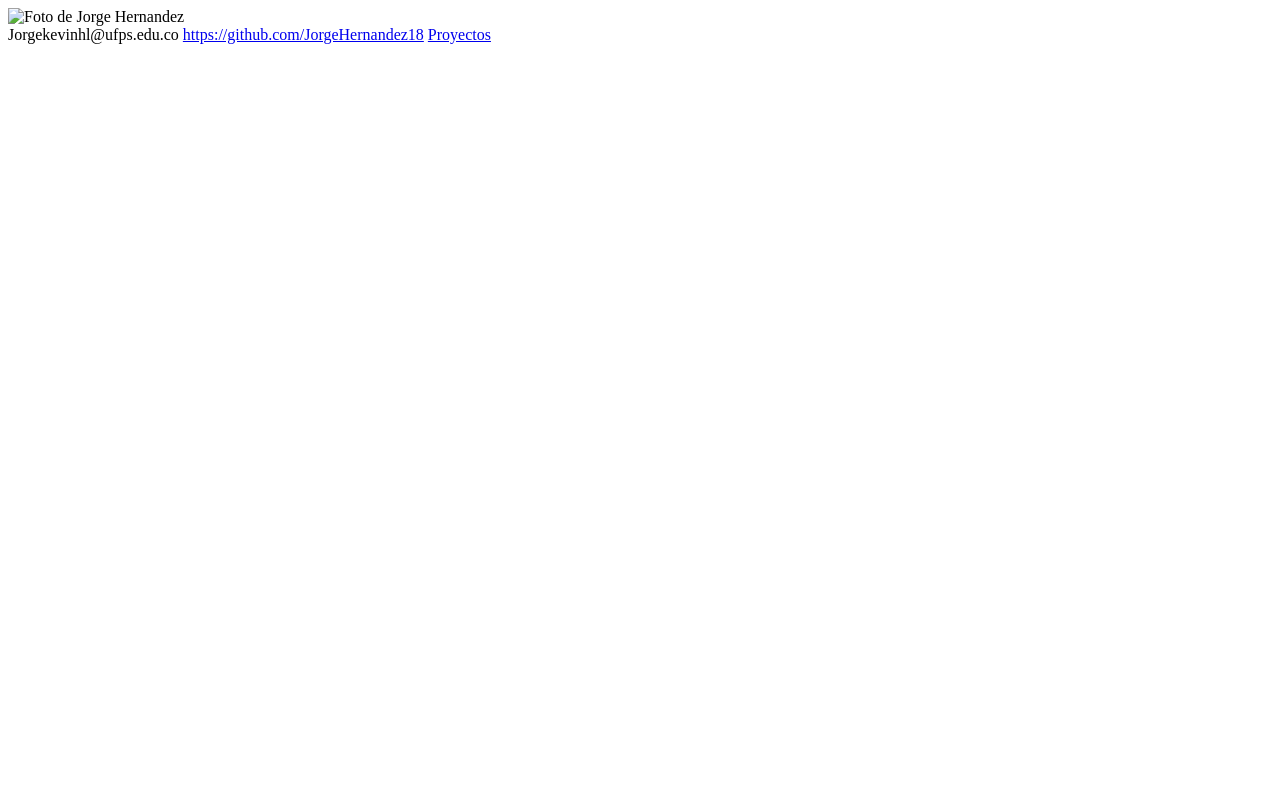
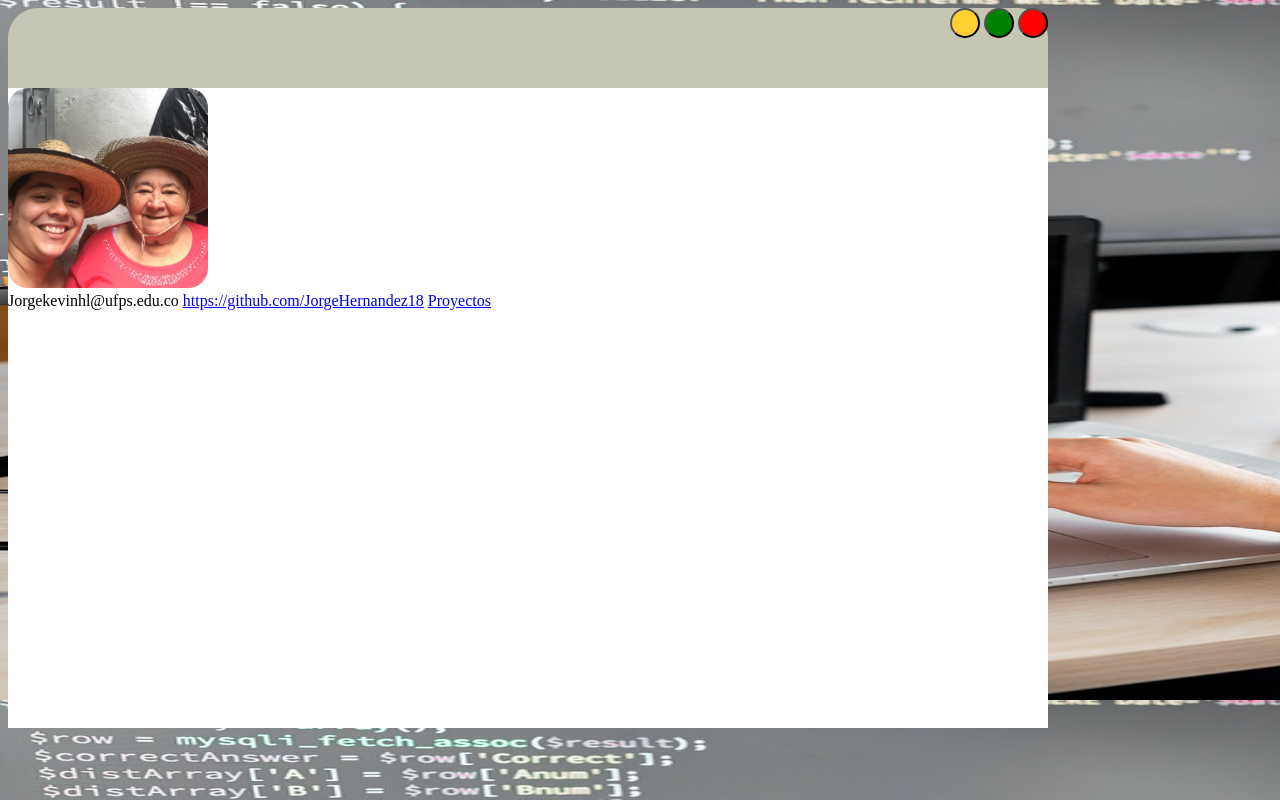
Before and after one commit to wilSosa/1151734, a plain HTML site: page students/1151810/html/personal.html in a window 1280 px wide. Drawn offline with Linux system fonts and the light colour scheme.

Commit message:
Modificacion de personal html

```diff
--- a/students/1151810/css/index.css
+++ b/students/1151810/css/index.css
@@ -1,6 +1,6 @@
 body{
-    background-image: url("https://images.pexels.com/photos/7988086/pexels-photo-7988086.jpeg?cs=srgb&dl=pexels-mikhail-nilov-7988086.jpg&fm=jpg");
-    background-size: 100%;
+    background-image: url('../img/fondo.jpg');
+    background-size: 1330px 700px ;
 }
 
 .img{
@@ -9,15 +9,18 @@ body{
 }
 
 .container{
-    text-align: center;
-    justify-content: center;
-    vertical-align: middle;
+    position: absolute;
+    top: 50%;
+    left: 50%;
+    transform: translate(-50%, -50%);
 }
 
 .principal{
-    width: 500px;
-    height: 100px;
-    background-color: gray;
+    width: 300px;
+    height: 80px;
+    font-family: Arial, Helvetica, sans-serif;
+    font-weight: bold;
+    background-color: #959688;
     color: white;
     border-radius: 15px;
 }
--- /dev/null
+++ b/students/1151810/css/personal.css
@@ -0,0 +1,44 @@
+body{
+    background-image: url('../img/fondo.jpg');
+    background-size: 1330px 700px ;
+}
+
+img{
+    width: 200px;
+    height: 200px;
+    border-radius: 20px;
+}
+
+.container{
+    width: 130vh;
+    height: 90vh;
+    background-color: white;
+    border-top-left-radius: 35px;
+    border-top-right-radius: 35px;
+}
+
+nav{
+    height: 10vh;
+    background-color: #C5C6B4;
+    border-top-left-radius: 30px;
+    border-top-right-radius: 30px;
+    text-align: end;
+}
+
+.estandar{
+    width: 30px;
+    height: 30px;
+    border-radius: 50%;
+}
+
+.estandar-atras{
+    background-color: #FFCE30;
+}
+
+.estandar-max-min{
+    background-color: #008000;
+}
+
+.estandar-salir{
+    background-color: #FF0000;
+}
--- a/students/1151810/html/personal.html
+++ b/students/1151810/html/personal.html
@@ -1,16 +1,30 @@
 <!DOCTYPE html>
 <html lang="en">
+
 <head>
     <meta charset="UTF-8">
-
+    <link rel="stylesheet" href="../css/personal.css">
     <title>Jorge Hernandez</title>
 </head>
+
 <body>
-    <div class="img"><img src="img/fotoJorge.jpg" alt="Foto de Jorge Hernandez"></div>
 
-    <span class="email">Jorgekevinhl@ufps.edu.co</span>
-    <span class="github"><a href="https://github.com/JorgeHernandez18"
-            target="_blank">https://github.com/JorgeHernandez18</a></span>
-    <a class="proyectos" href="https://github.com/JorgeHernandez18?tab=projects" target="_blank">Proyectos</a>
+    <div class="container">
+
+        <nav class="nav">
+            <button class="estandar estandar-atras"></button>
+            <button class="estandar estandar-max-min"></button>
+            <button class="estandar estandar-salir"></button>
+        </nav>
+
+
+        <div class="img"><img src="../img/fotoJorge.jpg" alt="Foto de Jorge Hernandez"></div>
+
+        <span class="email">Jorgekevinhl@ufps.edu.co</span>
+        <span class="github"><a href="https://github.com/JorgeHernandez18"
+                target="_blank">https://github.com/JorgeHernandez18</a></span>
+        <a class="proyectos" href="https://github.com/JorgeHernandez18?tab=projects" target="_blank">Proyectos</a>
+    </div>
 </body>
+
 </html>
```
Also changed, not shown: students/1151810/img/fondo.jpg (added), students/1151810/img/hobbit1.jpg (renamed from students/1151810/img/pexels-pavel-danilyuk-7403816.jpg), students/1151810/img/hobbit2.jpg (renamed from students/1151810/img/pexels-mong-mong-3306490.jpg), students/1151810/index.html (line endings or trailing spaces), 1 other file.
